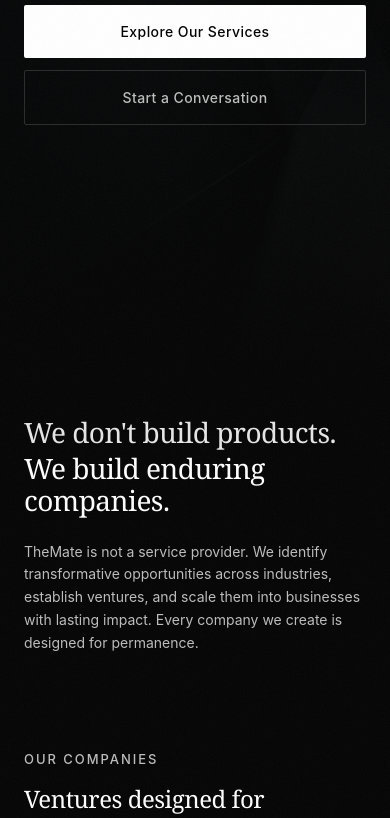
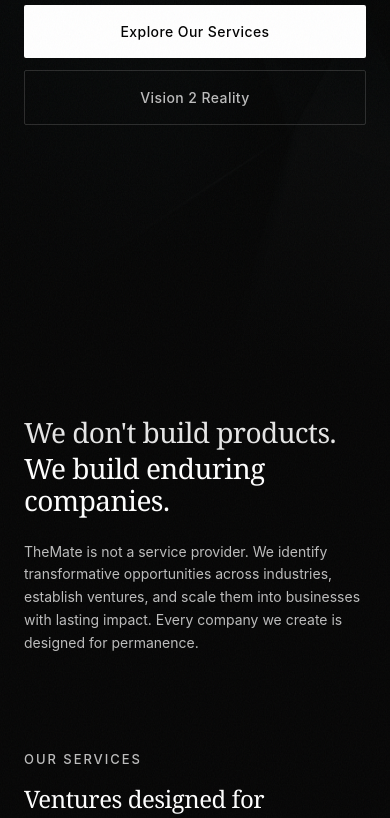
Before and after one commit to docmate08-beep/vision2realityy, a React (Vite) app: page / in a window 390 px wide. Shown: the part 476-1294 px from the top of the page. Built offline with nearby package versions, Linux system fonts and the light colour scheme; a web font is replaced by a local one.

Commit message:
refactor: rename Companies section to Services and update navigation and footer links

```diff
--- a/src/components/Navbar.tsx
+++ b/src/components/Navbar.tsx
@@ -63,13 +63,21 @@
           </a>
         </nav>
 
-        {/* Mobile Menu Toggle */}
-        <button
-          className="md:hidden text-white p-2 -mr-2"
-          onClick={() => setMobileMenuOpen(!mobileMenuOpen)}
-        >
-          {mobileMenuOpen ? <X /> : <Menu />}
-        </button>
+        {/* Mobile Nav & Toggle */}
+        <div className="flex items-center gap-3 md:hidden">
+          <Link
+            to="/"
+            className="text-xs text-gray-300 font-medium px-3 py-1.5 border border-white/20 rounded-full hover:bg-white/10 transition-colors"
+          >
+            ← TheMate
+          </Link>
+          <button
+            className="text-white p-2 -mr-2"
+            onClick={() => setMobileMenuOpen(!mobileMenuOpen)}
+          >
+            {mobileMenuOpen ? <X /> : <Menu />}
+          </button>
+        </div>
       </div>
 
       {/* Mobile Nav */}
--- a/src/components/Navigation.tsx
+++ b/src/components/Navigation.tsx
@@ -2,7 +2,7 @@
 import { motion, AnimatePresence } from 'framer-motion';
 
 const navLinks = [
-  { label: 'Companies', href: '#companies' },
+  { label: 'Services', href: '#services' },
   { label: 'Philosophy', href: '#philosophy' },
   { label: 'Approach', href: '#approach' },
   { label: 'Contact', href: '#contact' },
--- a/src/components/OurCompanies.tsx
+++ b/src/components/OurCompanies.tsx
@@ -26,7 +26,7 @@
   return (
     <section
       ref={sectionRef}
-      id="companies"
+      id="services"
       className="relative py-12 md:py-20"
     >
       <div className="section-container">
@@ -37,7 +37,7 @@
           transition={{ duration: 0.8, ease: [0.23, 1, 0.32, 1] as [number, number, number, number] }}
         >
           <span className="text-caption font-sans font-medium tracking-[0.15em] uppercase text-mate-text2 block mb-4 sm:mb-5">
-            Our Companies
+            Our Services
           </span>
           <h2 className="text-editorial text-white max-w-[600px]"
             style={{ fontSize: 'clamp(1.5rem, 3vw, 2.75rem)' }}
--- a/src/components/TheMateFooter.tsx
+++ b/src/components/TheMateFooter.tsx
@@ -24,10 +24,10 @@
             </p>
           </div>
 
-          {/* Companies */}
+          {/* Services */}
           <div className="col-span-1 md:col-span-3">
             <span className="text-caption font-sans font-medium tracking-[0.12em] uppercase text-mate-text2 block mb-3 sm:mb-4">
-              Companies
+              Services
             </span>
             <button
               onClick={handleV2RClick}
--- a/src/components/TheMateHero.tsx
+++ b/src/components/TheMateHero.tsx
@@ -1,5 +1,6 @@
 import { useEffect, useRef, useCallback } from 'react';
 import { motion } from 'framer-motion';
+import { Link } from 'react-router-dom';
 
 /* ─── Minimal Particle Canvas ─── */
 function ParticleField() {
@@ -183,17 +184,17 @@
           className="flex flex-col sm:flex-row items-center justify-center gap-3 sm:gap-4 mt-8 md:mt-10"
         >
           <button
-            onClick={() => handleScroll('#companies')}
+            onClick={() => handleScroll('#services')}
             className="cta-primary w-full sm:w-auto"
           >
             Explore Our Services
           </button>
-          <button
-            onClick={() => handleScroll('#contact')}
-            className="cta-secondary w-full sm:w-auto"
+          <Link
+            to="/v2r"
+            className="cta-secondary flex items-center justify-center w-full sm:w-auto"
           >
-            Start a Conversation
-          </button>
+            Vision 2 Reality
+          </Link>
         </motion.div>
       </div>
     </section>
```
